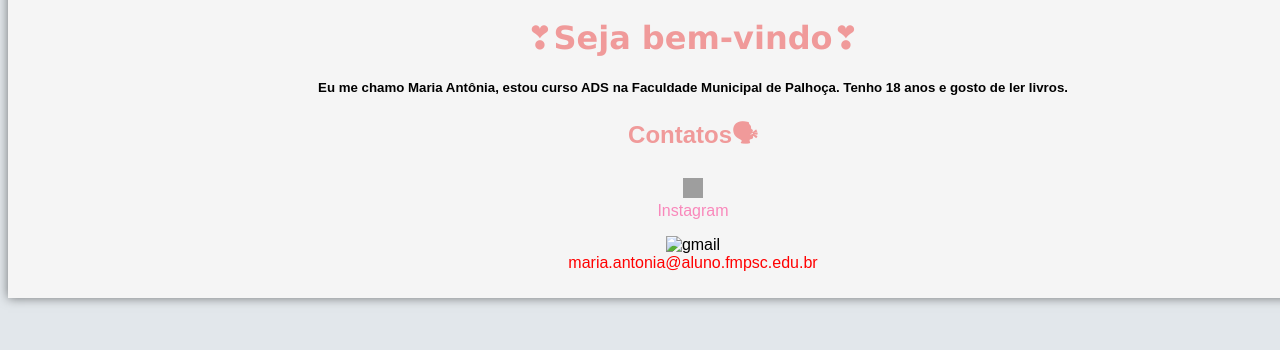
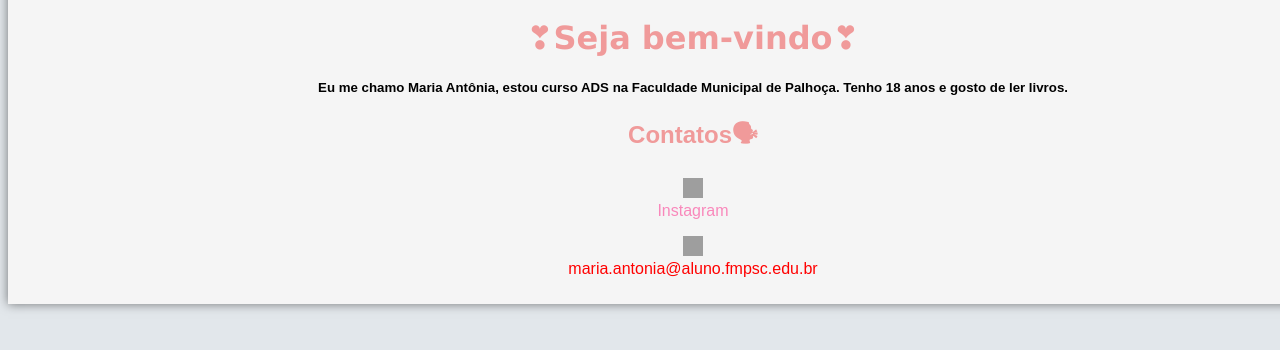
Before and after one commit to mariaato/mariaantonia, a plain HTML site: page index.html in a window 1280 px wide. Shown: the top 350 px of the page. Drawn offline with Linux system fonts and the light colour scheme; grey boxes are pictures that could not be loaded.

Commit message:
Update index.html

```diff
--- a/index.html
+++ b/index.html
@@ -54,7 +54,7 @@
         <figcaption><a href="https://www.instagram.com/_mariaantoniads/" target="_blank">Instagram</a> </figcaption>
         </figure>
         <figure id="gmail">
-        <img src="C:\Users\maria\OneDrive\Pictures\gmail.png" alt="gmail" style="width:20px;height:20px;">
+        <img src="https://github.com/mariaato/mariaantonia/assets/160027558/96294662-6979-46a5-a573-ca5732b9f34e" alt="gmail" style="width:20px;height:20px;">
         <figcaption> maria.antonia@aluno.fmpsc.edu.br</figcaption>
         </figure>
     </div>
```
